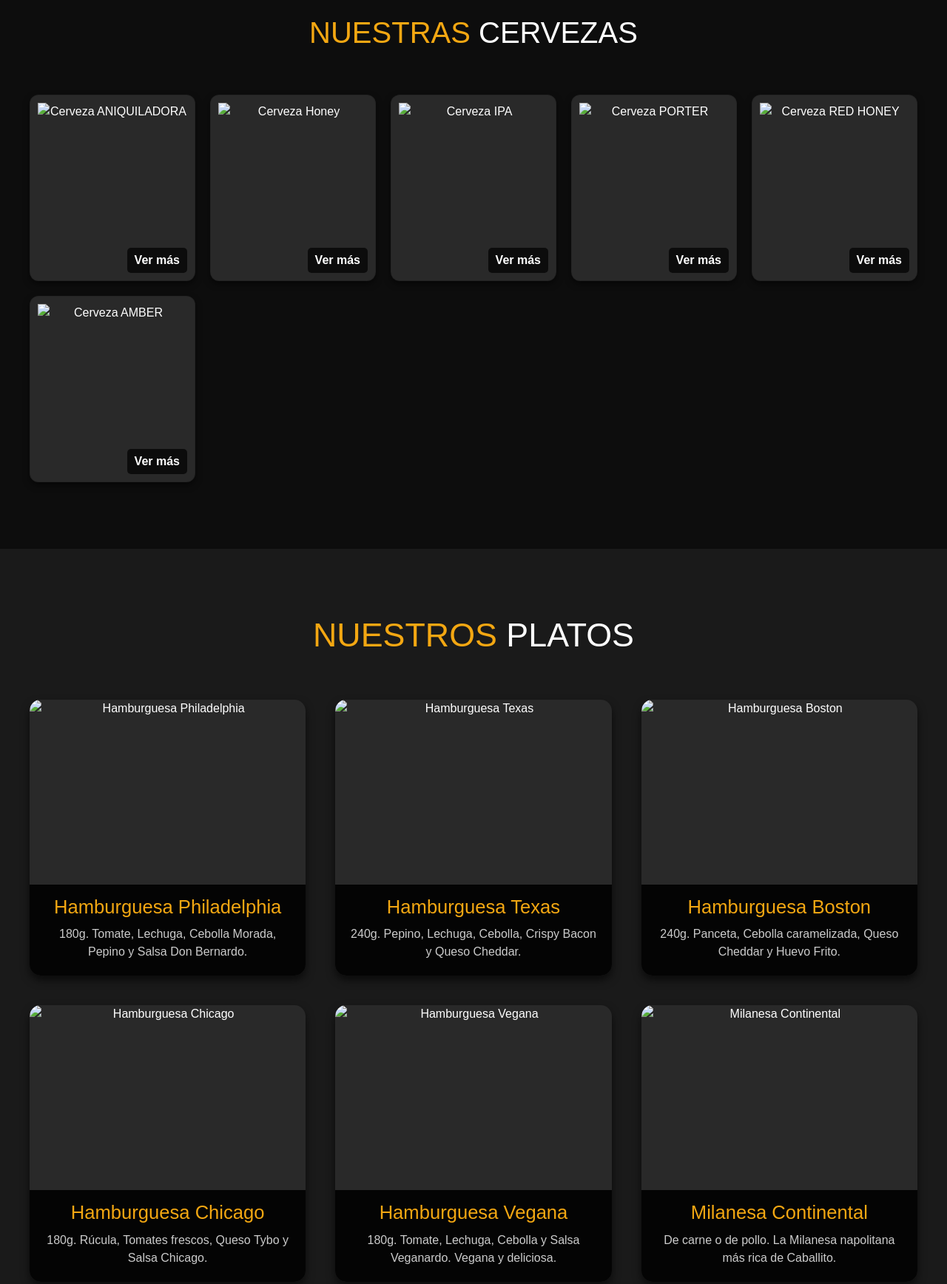
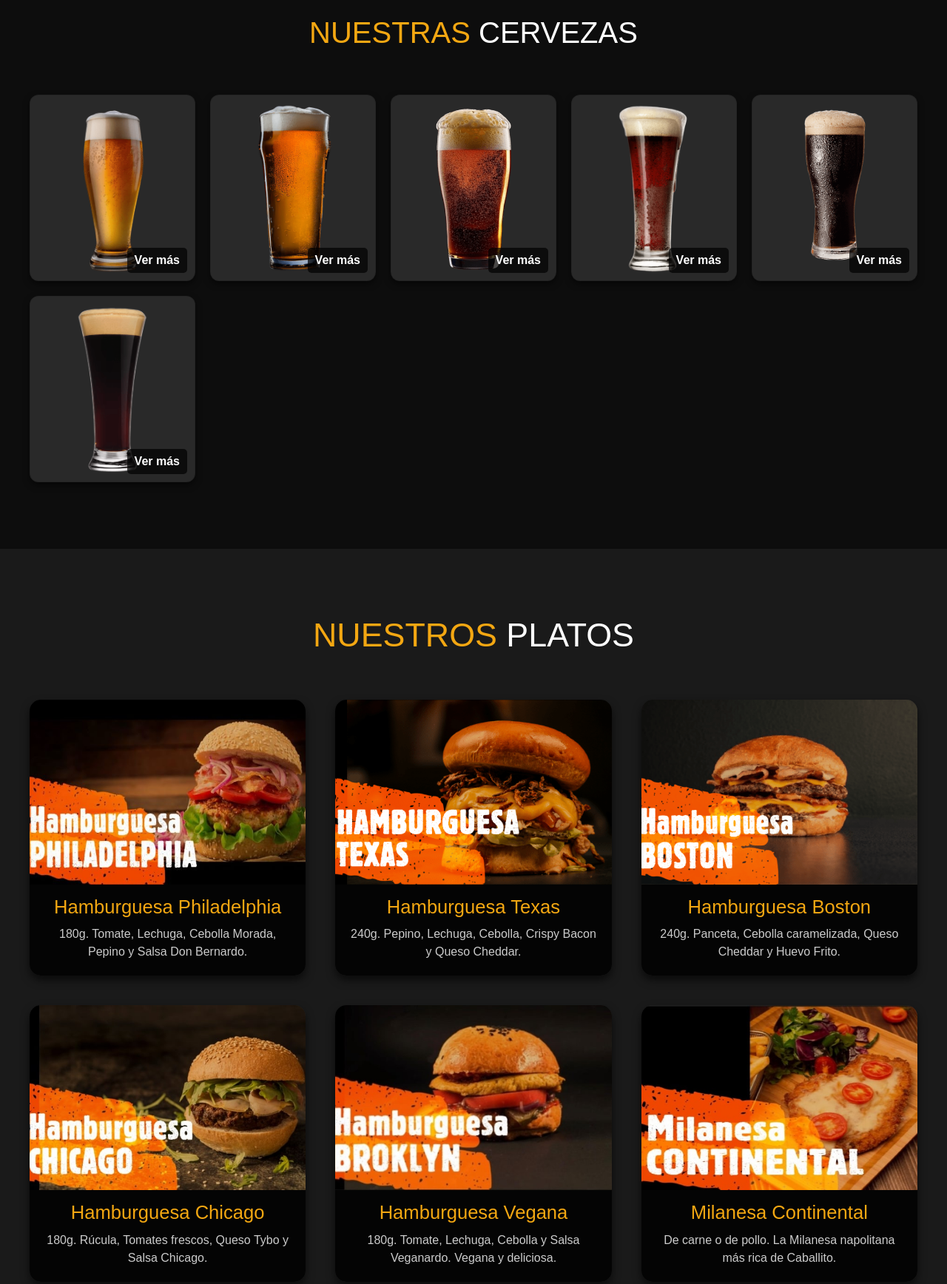
Before and after one commit to FedericoRosciani/CerveceriaDonBernardo, a plain HTML site: page index.html in a window 1280 px wide. Shown: the part 880-2616 px from the top of the page at 74% size. Drawn offline with nearby package versions, Linux system fonts and the light colour scheme.

Commit message:
Update index.html

```diff
--- a/index.html
+++ b/index.html
@@ -8,14 +8,14 @@
     <link href="https://cdn.jsdelivr.net/npm/bootstrap-icons/font/bootstrap-icons.css" rel="stylesheet">
 
     <link rel="stylesheet" href="miestilo.css">
-    <link rel="icon" href="img/logo.png.ico">
+    <link rel="icon" href="logo.png.ico">
 </head>
 <body>
 <!-- Navbar -->
 <nav class="navbar navbar-expand-lg navbar-dark fixed-top" id="menu">
   <div class="container-fluid">
     <a class="navbar-brand" href="#home">
-      <img src="img/logo.png" alt="Cervecería Don Bernardo" class="navbar-logo">
+      <img src="logo.png" alt="Cervecería Don Bernardo" class="navbar-logo">
     </a>
     <button class="navbar-toggler" type="button" data-bs-toggle="collapse" data-bs-target="#navbarNav" aria-controls="navbarNav" aria-expanded="false" aria-label="Toggle navigation">
           <span class="navbar-toggler-icon"></span>
@@ -58,7 +58,7 @@
               <!-- Tarjeta 6 -->
         <div class="card">
             <div class="card-image">
-                <img src="img/PINTAS1-removebg-preview.png" alt="Cerveza ANIQUILADORA">
+                <img src="PINTAS1-removebg-preview.png" alt="Cerveza ANIQUILADORA">
                 <div class="card-icon">
                     <span>Ver más</span>
                 </div>
@@ -74,7 +74,7 @@
         <!-- Tarjeta 2 -->
         <div class="card">
             <div class="card-image">
-                <img src="img/PINTAS2.png" alt="Cerveza Honey">
+                <img src="PINTAS2.png" alt="Cerveza Honey">
                 <div class="card-icon">
                     <span>Ver más</span>
                 </div>
@@ -89,7 +89,7 @@
         <!-- Tarjeta 1 -->
         <div class="card">
           <div class="card-image">
-              <img src="img/vaso-cerveza-mensaje-que-dice-no-hay-cerveza_763111-301318.png" alt="Cerveza IPA">
+              <img src="vaso-cerveza-mensaje-que-dice-no-hay-cerveza_763111-301318.png" alt="Cerveza IPA">
               <div class="card-icon">
                   <span>Ver más</span>
               </div>
@@ -104,7 +104,7 @@
         <!-- Tarjeta 4 -->
         <div class="card">
             <div class="card-image">
-                <img src="img/PINTAS2-removebg-preview (2).png" alt="Cerveza PORTER">
+                <img src="PINTAS2-removebg-preview (2).png" alt="Cerveza PORTER">
                 <div class="card-icon">
                     <span>Ver más</span>
                 </div>
@@ -119,7 +119,7 @@
                 <!-- Tarjeta 3 -->
         <div class="card">
             <div class="card-image">
-                <img src="img/PINTAS3-removebg-preview.png" alt="Cerveza RED HONEY">
+                <img src="PINTAS3-removebg-preview.png" alt="Cerveza RED HONEY">
                 <div class="card-icon">
                     <span>Ver más</span>
                 </div>
@@ -134,7 +134,7 @@
         <!-- Tarjeta 5 -->
         <div class="card">
             <div class="card-image">
-                <img src="img/PINTAS2-removebg-preview (3).png" alt="Cerveza AMBER">
+                <img src="PINTAS2-removebg-preview (3).png" alt="Cerveza AMBER">
                 <div class="card-icon">
                     <span>Ver más</span>
                 </div>
@@ -159,7 +159,7 @@
         <!-- Hamburguesa Philadelphia -->
         <div class="platos-card">
             <div class="platos-card-image">
-                <img src="img/PHILADELPHIA.jpg" alt="Hamburguesa Philadelphia">
+                <img src="PHILADELPHIA.jpg" alt="Hamburguesa Philadelphia">
             </div>
             <div class="platos-card-content">
                 <h3>Hamburguesa Philadelphia</h3>
@@ -169,7 +169,7 @@
         <!-- Hamburguesa Texas -->
         <div class="platos-card">
             <div class="platos-card-image">
-                <img src="img/TEXAS.png" alt="Hamburguesa Texas">
+                <img src="TEXAS.png" alt="Hamburguesa Texas">
             </div>
             <div class="platos-card-content">
                 <h3>Hamburguesa Texas</h3>
@@ -179,7 +179,7 @@
         <!-- Hamburguesa Boston -->
         <div class="platos-card">
             <div class="platos-card-image">
-                <img src="img/BOSTON.png" alt="Hamburguesa Boston">
+                <img src="BOSTON.png" alt="Hamburguesa Boston">
             </div>
             <div class="platos-card-content">
                 <h3>Hamburguesa Boston</h3>
@@ -189,7 +189,7 @@
         <!-- Hamburguesa Chicago -->
         <div class="platos-card">
             <div class="platos-card-image">
-                <img src="img/CHICAGO.jpg" alt="Hamburguesa Chicago">
+                <img src="CHICAGO.jpg" alt="Hamburguesa Chicago">
             </div>
             <div class="platos-card-content">
                 <h3>Hamburguesa Chicago</h3>
@@ -199,7 +199,7 @@
         <!-- Hamburguesa Vegana -->
         <div class="platos-card">
             <div class="platos-card-image">
-                <img src="img/soja.jpg" alt="Hamburguesa Vegana">
+                <img src="soja.jpg" alt="Hamburguesa Vegana">
             </div>
             <div class="platos-card-content">
                 <h3>Hamburguesa Vegana</h3>
@@ -209,7 +209,7 @@
         <!-- Milanesa Continental -->
         <div class="platos-card">
             <div class="platos-card-image">
-                <img src="img/milanesa.jpg" alt="Milanesa Continental">
+                <img src="milanesa.jpg" alt="Milanesa Continental">
             </div>
             <div class="platos-card-content">
                 <h3>Milanesa Continental</h3>
@@ -228,18 +228,18 @@
         <div class="carousel-inner">
             <!-- Foto 1 -->
             <div class="carousel-item active">
-                <img src="img/local1.jpg" class="d-block w-100" alt="Foto del local 1">
+                <img src="local1.jpg" class="d-block w-100" alt="Foto del local 1">
             </div>
             <!-- Foto 2 -->
             <div class="carousel-item">
-                <img src="img/local2.jpg" class="d-block w-100" alt="Foto del local 2">
+                <img src="local2.jpg" class="d-block w-100" alt="Foto del local 2">
             </div>
             <!-- Foto 3 -->
             <div class="carousel-item">
-                <img src="img/local3.jpg" class="d-block w-100" alt="Foto del local 3">
+                <img src="local3.jpg" class="d-block w-100" alt="Foto del local 3">
             </div>
             <div class="carousel-item">
-              <img src="img/local4.jpg" class="d-block w-100" alt="Foto del local 3">
+              <img src="local4.jpg" class="d-block w-100" alt="Foto del local 3">
           </div>
         </div>
         <button class="carousel-control-prev" type="button" data-bs-target="#galeriaCarousel" data-bs-slide="prev">
```
